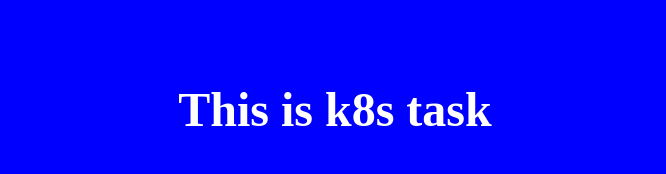
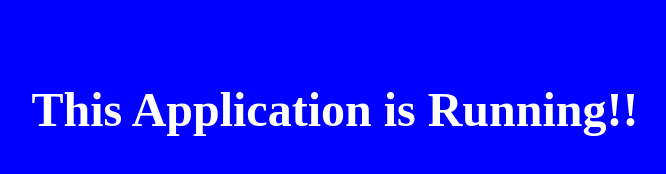
Before and after one commit to francisgrane/index, a plain HTML site: page index.html in a window 1280 px wide. Shown: the whole page, without its empty margins (305-971 px from the left). Drawn offline with Linux system fonts and the light colour scheme.

Commit message:
Update index.html

```diff
--- a/index.html
+++ b/index.html
@@ -16,6 +16,6 @@
 </style>
 </head>
 <body>
-  <h1>This is k8s task</h1>
+  <h1>This Application is Running!!</h1>
 </body>
 </html>
```
